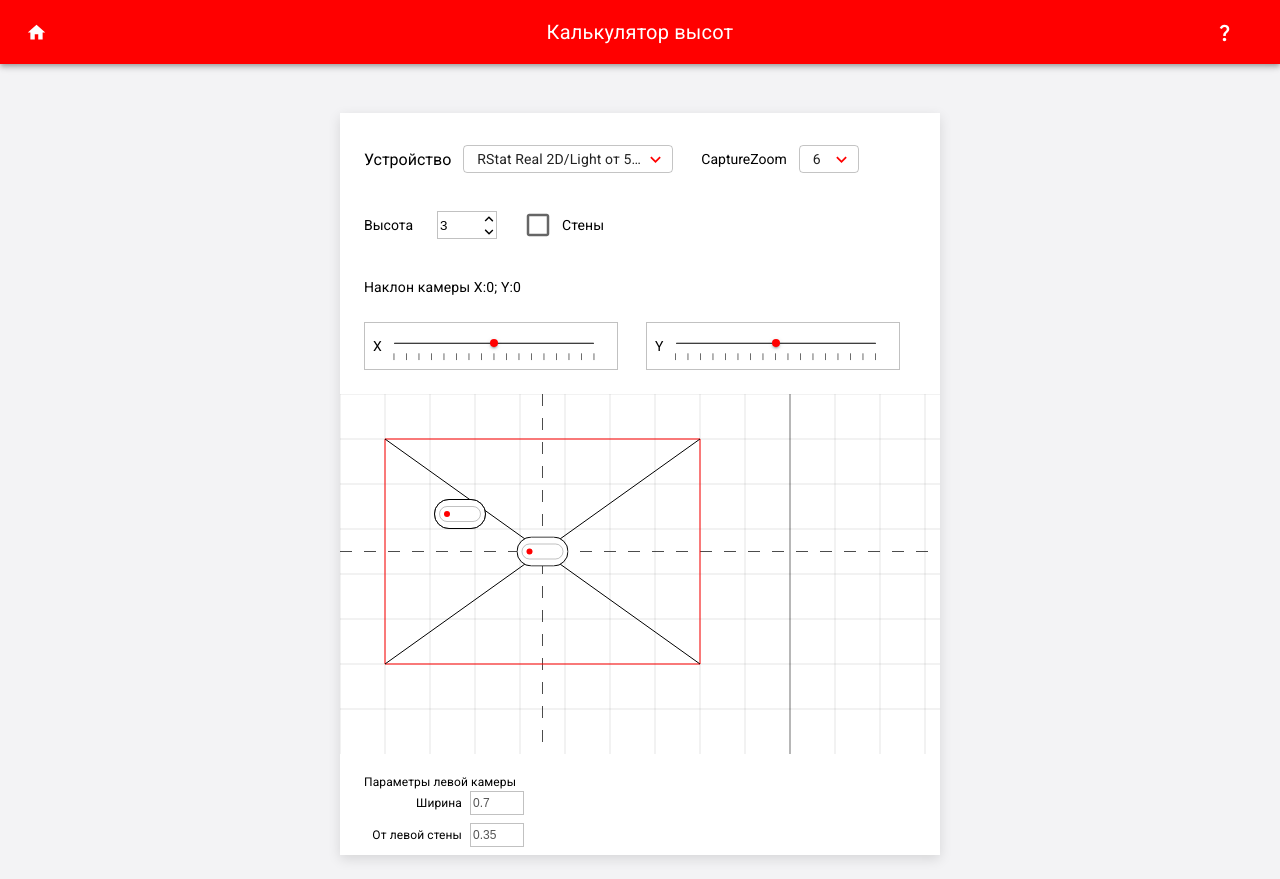
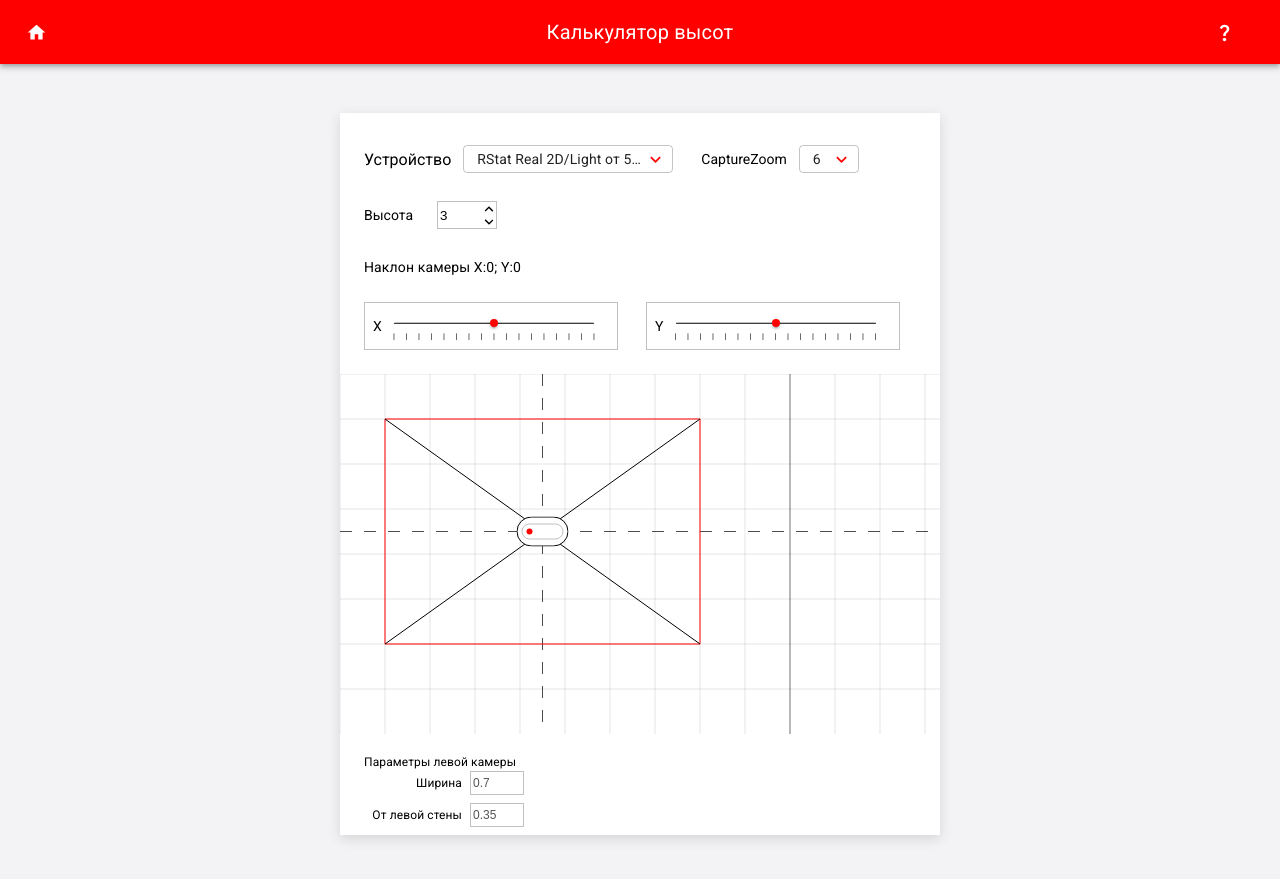
Before and after one commit to AsayShtolth/CalculationHeight, a React (Vite) app: page / in a window 1280 px wide. Built offline with nearby package versions, Linux system fonts and the light colour scheme.

Commit message:
Add change angle in points

```diff
--- a/src/App.jsx
+++ b/src/App.jsx
@@ -68,8 +68,8 @@ function App() {
   const [xAngle, setXAngle] = useState(40);
   const [yAngle, setYAngle] = useState(40);
   const [height, setHeight]= useState();
-  const [checked, setChecked] = useState(false);
   const [minHeight, setMinHeight]=useState();
+  const [maxHeight, setMaxHeight]=useState();
   const [point, setPoint]=useState(Points(height,device, zoom, xAngle-40, yAngle-40));
   useEffect(()=>{
   for (const currentHeight of minHeights){
@@ -77,13 +77,16 @@ function App() {
       // console.log(currentHeight);
       // console.log(device);
       setMinHeight(currentHeight.min);
+      setMaxHeight(currentHeight.max);
       setHeight(currentHeight.min);
     }
   }
 }, [device, minHeight])
 useEffect(()=>{
-  setPoint(Points(height,device, zoom));
-}, [device, zoom, height])
+  setPoint(Points(height,device, zoom,xAngle-40, yAngle-40));
+  // console.log(xAngle+'-xangle ', yAngle+'-yangle')
+  // console.log(point);
+}, [device, zoom, height, xAngle, yAngle])
 
 
   // console.log(device);
@@ -150,7 +153,7 @@ useEffect(()=>{
      width={'210px'}/>
         </div>
         <div className='container__param' id='CaptureZoom'>
-        <label htmlFor='zoom' className='content__label' ><b>CaptureZoom</b></label>
+        <label htmlFor='zoom' className='content__label' ><b>CaptureZoom </b></label>
       <SelectRed
         value={zoom}
         handle={handleChangeZoom}
@@ -163,14 +166,8 @@ useEffect(()=>{
         <FormControl fullWidth>
           {/* <input type='number' id='height' className="params__height__input" step={0.1} min={2.5} onChange={handleChangeHeight} value={height}></input> */}
         </FormControl>
-        <div className="card flex justify-content-center"> <InputNumber style={{}} inputId="minmax-buttons" value={height} onValueChange={handleChangeHeight} mode="decimal" showButtons step={0.1}/></div>
+        <div className="card flex justify-content-center"> <InputNumber style={{}} inputId="minmax-buttons" value={height} onValueChange={handleChangeHeight} mode="decimal" showButtons step={0.1} min={minHeight} max={maxHeight} /></div>
 
-        </div>
-                <div className="container__param">
-         <FormControlLabel control={<Checkbox sx={{ '& .MuiSvgIcon-root': { fontSize: 30 },
-          '&.Mui-checked': {
-            color: '#FF0000'}
-         }}/>} label="Стены" />
         </div>
         <Box sx={{ width: '100%' }}>
         <Typography>Наклон камеры X:{xAngle-40}; Y:{yAngle-40}</Typography>
--- a/src/points.jsx
+++ b/src/points.jsx
@@ -1,7 +1,24 @@
-// fylh
+import { X } from '@mui/icons-material';
+
+//
+const rad=180/Math.PI;
+const rotateX=(y, height, angle)=>{
+	angle=angle*rad;
+	y=y*Math.cos(angle) - height*Math.sin(angle);
+	height=y*Math.sin(angle) - height*Math.cos(angle);
+	console.log('y - '+y);
+	return y;
+};
+const rotateY=(x, height, angle)=>{
+	angle=angle*rad;
+	x=x*Math.cos(angle) + height*Math.sin(angle);
+	height=-x*Math.sin(angle) + height*Math.cos(angle);
+	console.log('x - '+x);
+	return x;
+};
 export function Points(height, device, zoom, xAngle, yAngle){
-	console.log('xAngle - '+xAngle);
-	console.log('yAngle - '+yAngle);
+	// console.log('xAngle - '+xAngle);
+	// console.log('yAngle - '+yAngle);
 	const RF3D=[
 		{
 		'id':0,
@@ -391,6 +408,7 @@ const Rstat2DLight4CaptureZoom10 =[
         break;
 
     }
+
 	// console.log(pointsTable);
 	let sizeX=0;
 	let sizeY=0;
@@ -403,6 +421,10 @@ const Rstat2DLight4CaptureZoom10 =[
 			sizeX=point.X/2;
 			sizeY=point.Y/2;
 			// console.log(sizeX);
+				// Делаем поворот
+	sizeY=rotateX(sizeY, height, xAngle);
+	sizeX=rotateY(sizeX, height, yAngle);
+	console.log(sizeX+'-x, '+sizeY+'-y')
 			return {'x':sizeX, 'y':sizeY}
 		}
 	}
@@ -420,16 +442,14 @@ const Rstat2DLight4CaptureZoom10 =[
 				sizeX=((oldPoint.X+((a*deltaX)/deltaH))/2).toFixed(2);
 				sizeY=((oldPoint.Y+((a*deltaY)/deltaH))/2).toFixed(2);
 				}
-
-
-
-
-
 			}
 				oldPoint=point;
 		}
 
 	}
+	// Делаем поворот
+	sizeY=rotateX(sizeY, height, xAngle);
+	sizeX=rotateY(sizeX, height, yAngle);
 	console.log(sizeX+'-x, '+sizeY+'-y')
 	return {'x':sizeX, 'y':sizeY};
 }
```
